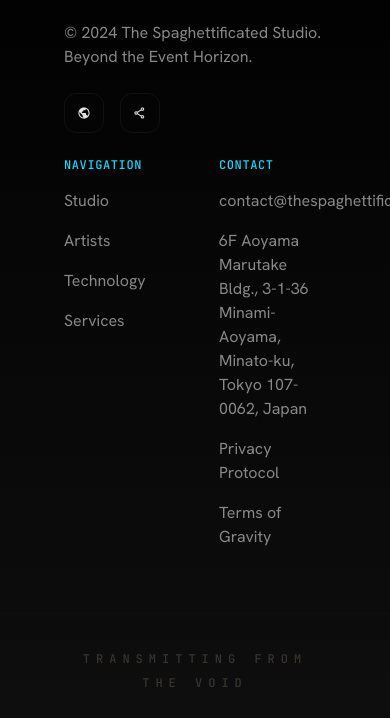
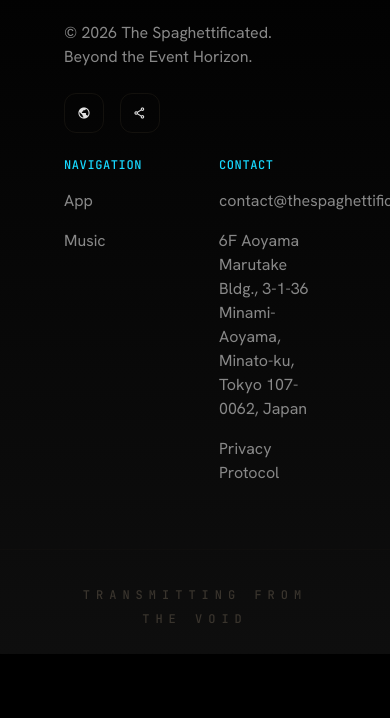
Before and after one commit to thespaghettificated/thespaghettificated.github.io, a plain HTML site: page index.html in a window 390 px wide. Shown: the part 3295-4013 px from the top of the page. After the commit the page ends 3949 px from the top, so only its background shows below. Drawn offline with nearby package versions, Linux system fonts and the light colour scheme.

Commit message:
copy rightの数字変更、ナビゲーションのページ内リンク更新

```diff
--- a/index.html
+++ b/index.html
@@ -136,10 +136,8 @@
 <span class="font-headline-lg text-headline-lg font-bold text-primary-fixed-dim tracking-tighter hidden md:block" style="font-size: 24px; line-height: 24px;">The Spaghettificated</span>
 </div>
 <div class="hidden md:flex items-center gap-8">
-<a class="text-primary font-bold border-b-2 border-primary-container pb-1 hover:text-secondary-fixed-dim transition-all duration-300" href="#">Studio</a>
-<a class="text-on-surface-variant font-medium hover:text-secondary-fixed-dim transition-all duration-300 hover:scale-105" href="#">Artists</a>
-<a class="text-on-surface-variant font-medium hover:text-secondary-fixed-dim transition-all duration-300 hover:scale-105" href="#">Technology</a>
-<a class="text-on-surface-variant font-medium hover:text-secondary-fixed-dim transition-all duration-300 hover:scale-105" href="#">Services</a>
+<a class="text-primary font-bold border-b-2 border-primary-container pb-1 hover:text-secondary-fixed-dim transition-all duration-300" href="#app">App</a>
+<a class="text-on-surface-variant font-medium hover:text-secondary-fixed-dim transition-all duration-300 hover:scale-105" href="#music">Music</a>
 </div>
 <button class="bg-primary-container text-on-primary px-4 py-1.5 md:px-6 md:py-2 rounded-full text-sm md:text-base font-bold transition-transform active:scale-95 duration-200 hover:scale-105 shadow-[0_0_20px_rgba(0,238,252,0.1)] shrink-0">
             Launch Orbit
@@ -180,7 +178,7 @@
 <div class="w-16 h-16 rounded-lg bg-secondary-container/20 flex items-center justify-center border border-secondary-fixed-dim/40 shadow-[0_0_15px_rgba(0,238,252,0.2)]">
 <span class="material-symbols-outlined text-secondary-fixed-dim text-4xl" style="font-variation-settings: 'FILL' 1;">phone_android</span>
 </div>
-<h2 class="font-bold text-2xl sm:text-3xl md:text-headline-lg md:font-headline-lg text-void-white">Android App Development</h2>
+<h2 id="app" class="font-bold text-2xl sm:text-3xl md:text-headline-lg md:font-headline-lg text-void-white">Android App Development</h2>
 </div>
 
 <!-- Trumpet App Eye-Catch Image Link -->
@@ -210,7 +208,7 @@
 <div class="w-16 h-16 rounded-lg bg-primary-container/20 flex items-center justify-center border border-primary-fixed-dim/40 shadow-[0_0_15px_rgba(255,186,32,0.2)] mb-6">
 <span class="material-symbols-outlined text-primary-fixed-dim text-4xl" style="font-variation-settings: 'FILL' 1;">album</span>
 </div>
-<h2 class="font-bold text-2xl sm:text-3xl md:text-headline-lg md:font-headline-lg text-void-white">Music Releases</h2>
+<h2 id="music" class="font-bold text-2xl sm:text-3xl md:text-headline-lg md:font-headline-lg text-void-white">Music Releases</h2>
 </div>
 
 <!-- Latest Release Artwork -->
@@ -278,7 +276,7 @@
 <h2 class="font-bold text-xl sm:text-2xl md:text-headline-lg md:font-headline-lg text-primary-fixed">The Spaghettificated</h2>
 </div>
 <p class="font-body-md text-body-md text-stardust-gray max-w-sm">
-                    © 2024 The Spaghettificated Studio. Beyond the Event Horizon.
+                    © 2026 The Spaghettificated. Beyond the Event Horizon.
                 </p>
 <div class="flex gap-4">
 <a class="w-10 h-10 rounded-full border border-outline-variant/20 flex items-center justify-center hover:text-primary-fixed hover:glow-sm transition-colors" href="#">
@@ -292,17 +290,14 @@
 <div class="grid grid-cols-2 gap-x-12 gap-y-8">
 <div class="flex flex-col gap-4">
 <span class="font-label-mono text-label-mono text-tertiary-fixed-dim uppercase">Navigation</span>
-<a class="text-stardust-gray hover:text-primary-fixed transition-colors" href="#">Studio</a>
-<a class="text-stardust-gray hover:text-primary-fixed transition-colors" href="#">Artists</a>
-<a class="text-stardust-gray hover:text-primary-fixed transition-colors" href="#">Technology</a>
-<a class="text-stardust-gray hover:text-primary-fixed transition-colors" href="#">Services</a>
+<a class="text-stardust-gray hover:text-primary-fixed transition-colors" href="#app">App</a>
+<a class="text-stardust-gray hover:text-primary-fixed transition-colors" href="#music">Music</a>
 </div>
 <div class="flex flex-col gap-4">
 <span class="font-label-mono text-label-mono text-tertiary-fixed-dim uppercase">Contact</span>
 <a class="text-stardust-gray hover:text-primary-fixed transition-colors" href="mailto:contact@thespaghettificated.com">contact@thespaghettificated.com</a>
 <span class="text-stardust-gray">6F Aoyama Marutake Bldg., 3-1-36 Minami-Aoyama, Minato-ku, Tokyo 107-0062, Japan</span>
 <a class="text-stardust-gray hover:text-primary-fixed transition-colors" href="privacy-policy.html">Privacy Protocol</a>
-<a class="text-stardust-gray hover:text-primary-fixed transition-colors" href="#">Terms of Gravity</a>
 </div>
 </div>
 </div>
```
